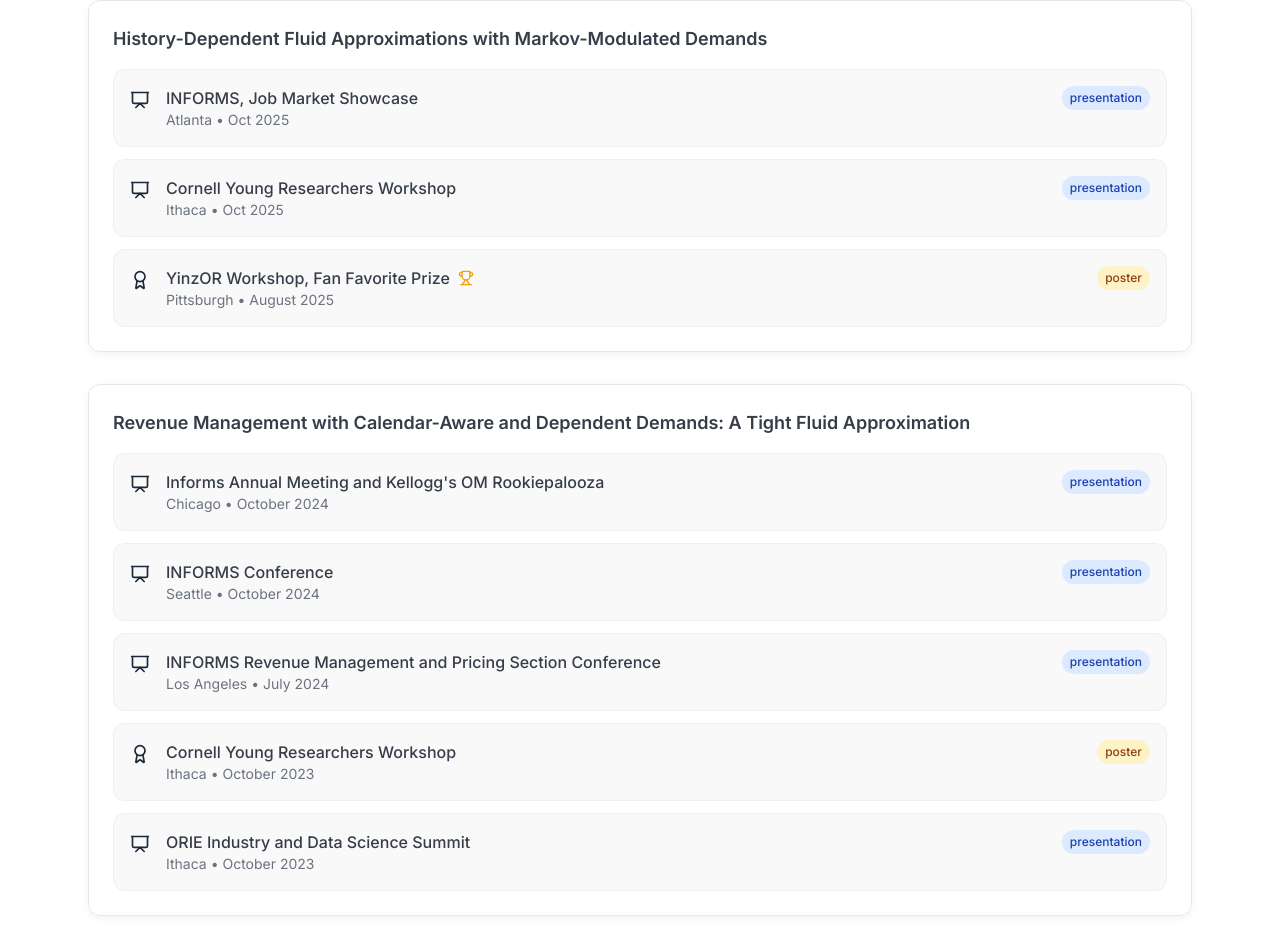
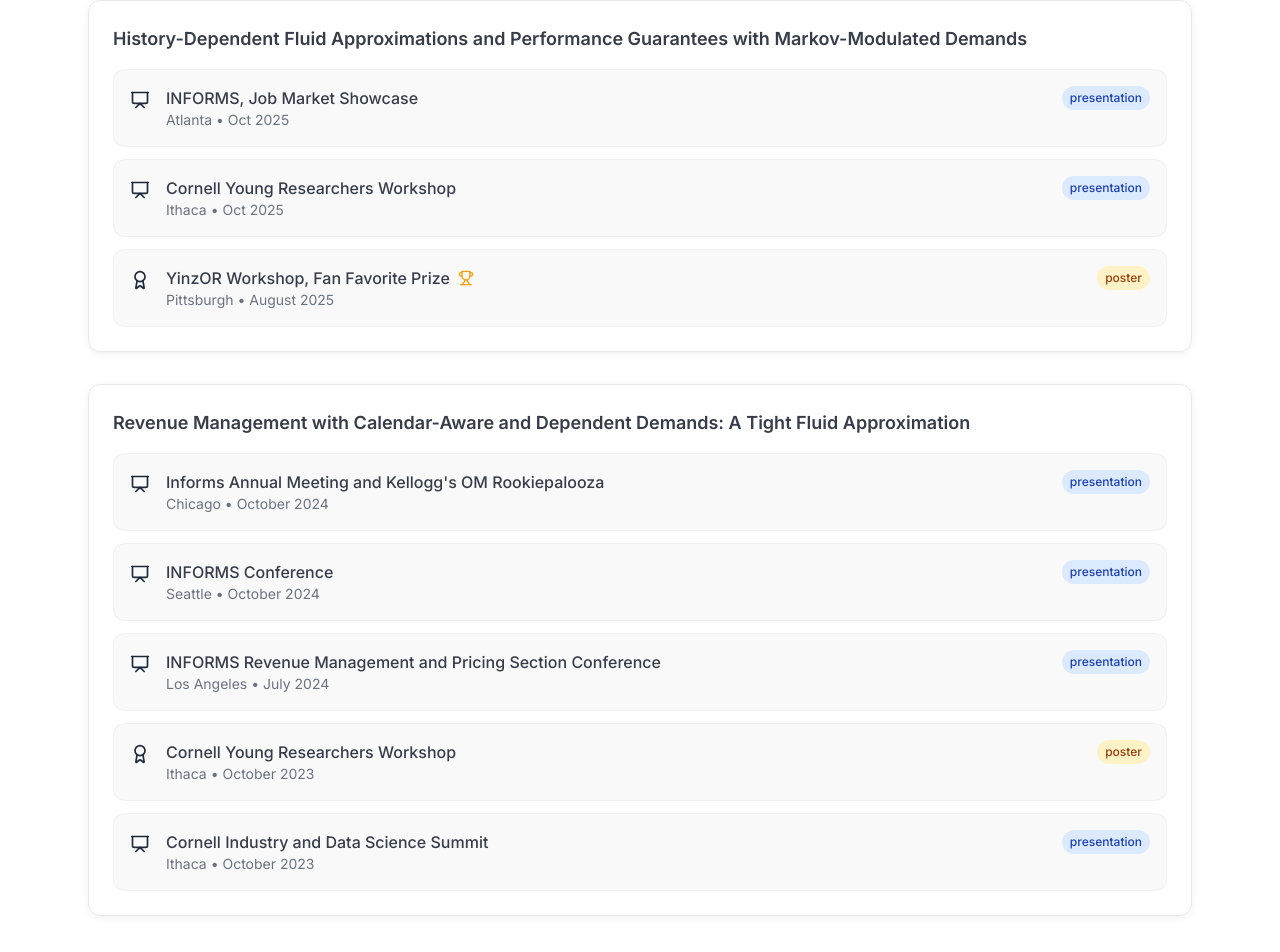
Before and after one commit to wli425/my-personal-web-design, a React (Vite) app: page / in a window 1280 px wide. Shown: the part 3520-4472 px from the top of the page. Built offline with nearby package versions, Linux system fonts and the light colour scheme; the HTML template or start-up script is replaced by a standard one.

Commit message:
Code edited in Lovable Code Editor

```diff
--- a/src/components/TalksSection.tsx
+++ b/src/components/TalksSection.tsx
@@ -2,7 +2,7 @@ import { Presentation, Award, Trophy } from "lucide-react";
 
 const talksAndPosters = [
   {
-    title: "History-Dependent Fluid Approximations with Markov-Modulated Demands",
+    title: "History-Dependent Fluid Approximations and Performance Guarantees with Markov-Modulated Demands",
     events: [
       {
         event: "INFORMS, Job Market Showcase",
@@ -54,7 +54,7 @@ const talksAndPosters = [
         type: "poster"
       },
       {
-        event: "ORIE Industry and Data Science Summit",
+        event: "Cornell Industry and Data Science Summit",
         location: "Ithaca",
         date: "October 2023",
         type: "presentation"
```
